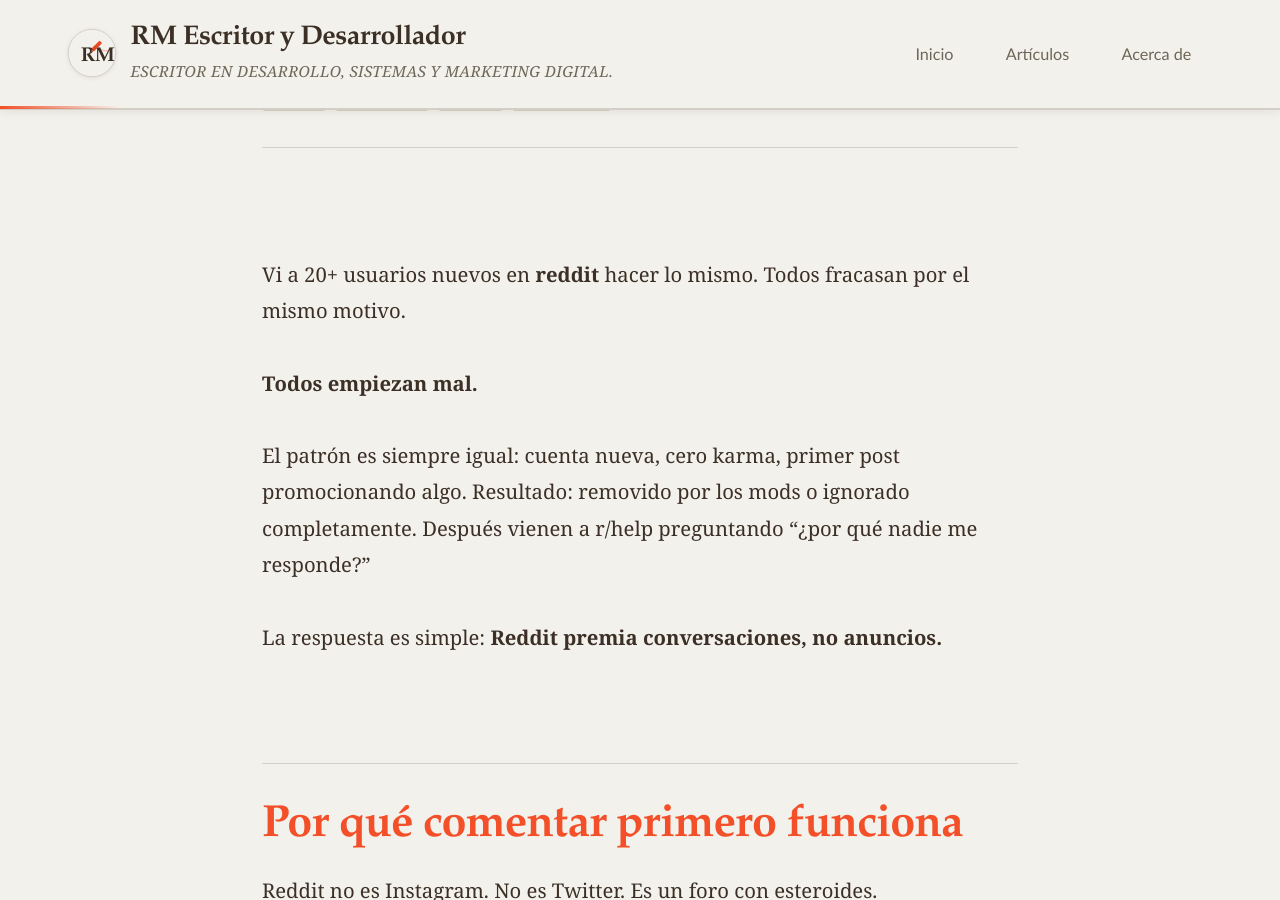
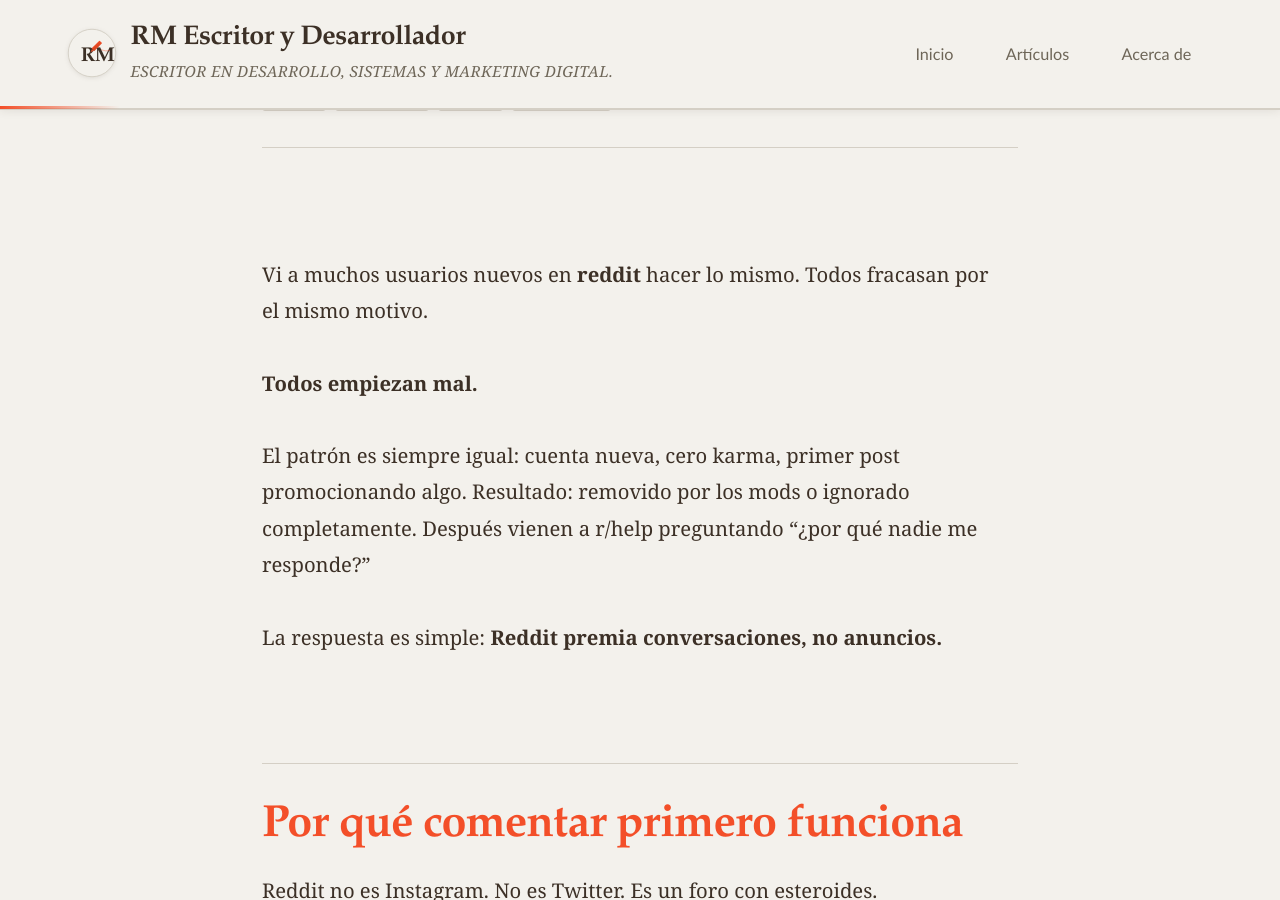
Before and after one commit to renedev0284-creator/renedev0284-creator.github.io, a Jekyll site: the page built from _posts/2026-02-03-que-se-hace-en-reddit-al-comenzar.md, in a window 1280 px wide and 900 px high, scrolled down 344 px. Built offline with Jekyll 4.4.1, drawn with Linux system fonts in a browser that asks for light colours.

Commit message:
Commit "editar" post nuevo en reddit

```diff
--- a/_posts/2026-02-03-que-se-hace-en-reddit-al-comenzar.md
+++ b/_posts/2026-02-03-que-se-hace-en-reddit-al-comenzar.md
@@ -4,10 +4,10 @@ title: "Nuevo en Reddit: comentar o postear primero"
 date: 2026-02-03
 categories: [reddit, estrategia]
 tags: [reddit, comunidad, karma, crecimiento]
-excerpt: "Vi a 20+ usuarios nuevos en **reddit** hacer lo mismo. Todos fracasan por el mismo motivo."
+excerpt: "Vi a muchos usuarios nuevos en reddit hacer lo mismo. Todos fracasan por el mismo motivo."
 ---
 
-Vi a 20+ usuarios nuevos en **reddit** hacer lo mismo. Todos fracasan por el mismo motivo.
+Vi a muchos usuarios nuevos en **reddit** hacer lo mismo. Todos fracasan por el mismo motivo.
 
 **Todos empiezan mal.**
 
```
